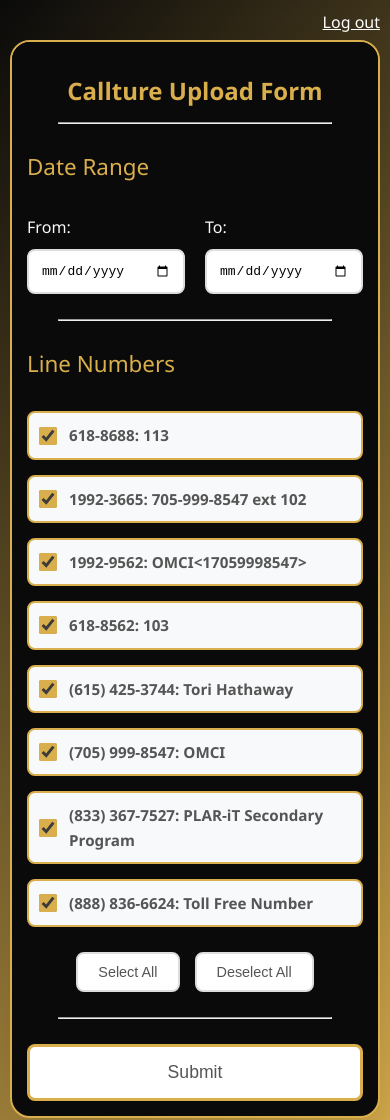
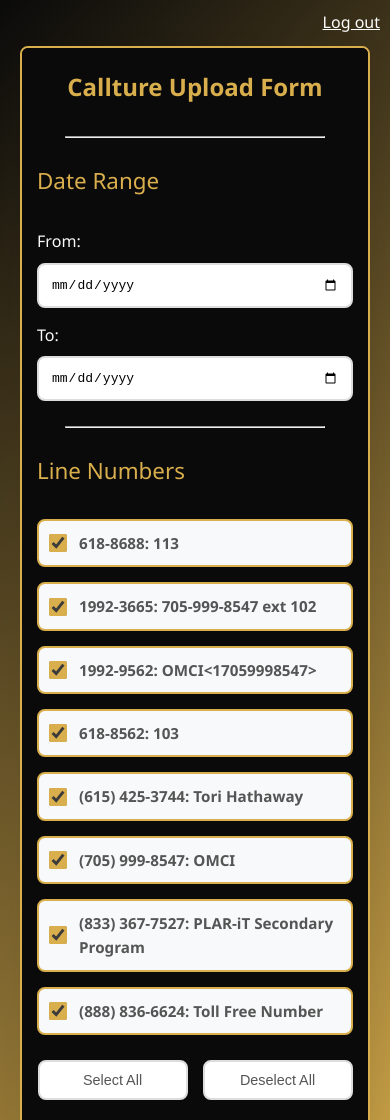
Before and after one commit to OMCI-Source-Code/callture-upload-form, a plain HTML site: page public/index.html in a window 390 px wide. Shown: the top 1120 px of the page. Drawn offline with Linux system fonts and the light colour scheme.

```diff
--- a/public/styles.css
+++ b/public/styles.css
@@ -331,7 +331,50 @@
   transition: 0.35s ease-in;
   max-width: 100%;
 }
+/* Responsive design */
+@media (max-width: 768px) {
+  .form-container {
+    margin: 10px;
+    border-radius: 8px;
+  }
 
+  .form-container h1 {
+    font-size: 1.8em;
+    padding: 20px;
+  }
+
+  .form-section {
+    padding: 20px;
+  }
+
+  .date-inputs {
+    grid-template-columns: 1fr;
+    gap: 15px;
+  }
+
+  .form-section:nth-child(2) .input-group {
+    flex-direction: column;
+    align-items: stretch;
+  }
+
+  .form-section:nth-child(2) .input-group label {
+    flex: none;
+    margin-bottom: 8px;
+  }
+
+  .checkbox-group {
+    grid-template-columns: 1fr;
+  }
+
+  .checkbox-controls {
+    flex-direction: column;
+    align-items: center;
+  }
+
+  .control-btn {
+    width: 150px;
+  }
+}
 
 /* loading screen (shown on submit) */
 
@@ -396,7 +439,7 @@
  }
 
 /* mobile-specific CSS */
-@media (width <= 600px) { /* NEED TO FIX */
+@media (width > 200px) and (width < 800px) { /* NEED TO FIX */
   body {
     padding: 10px;
   }
```
